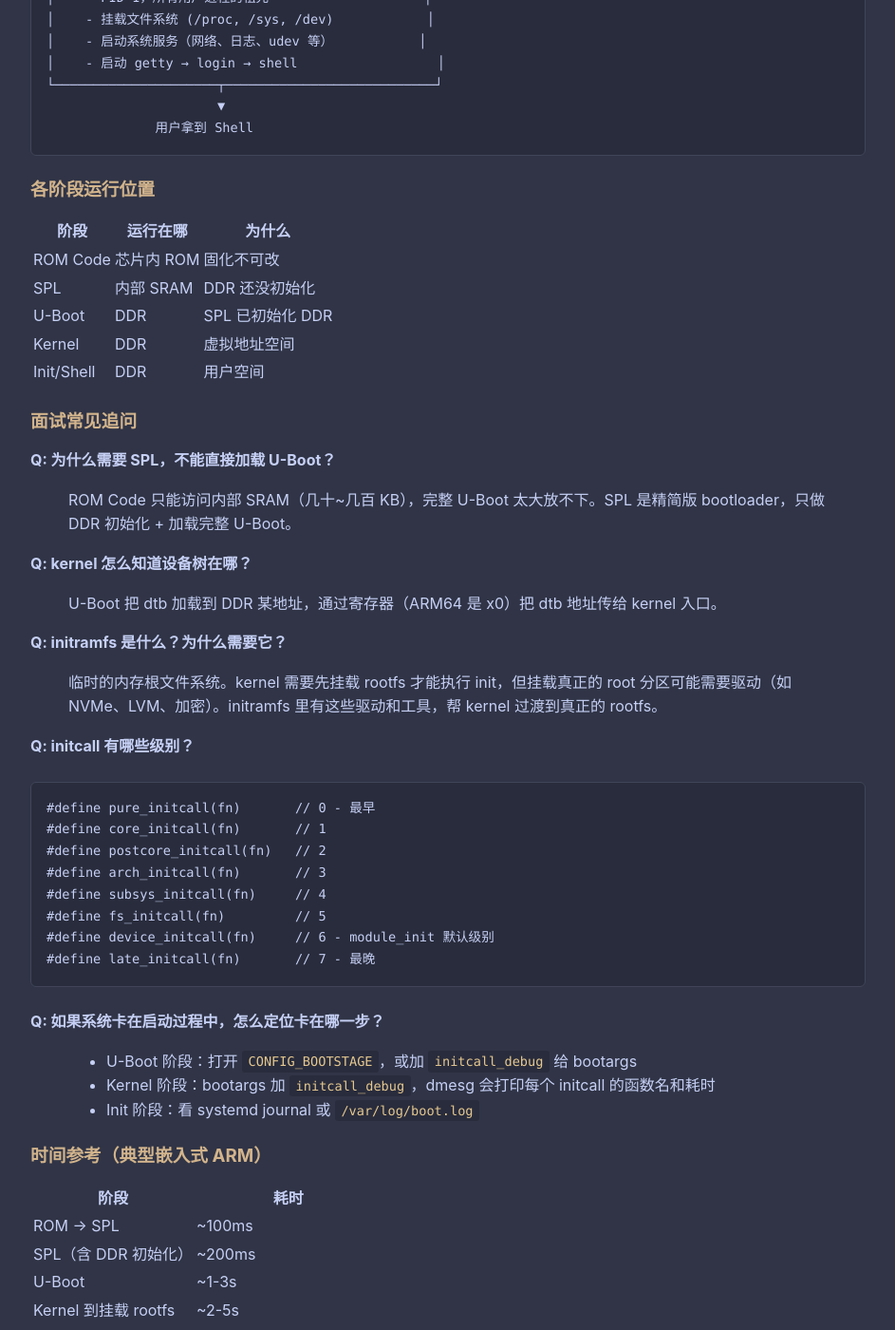
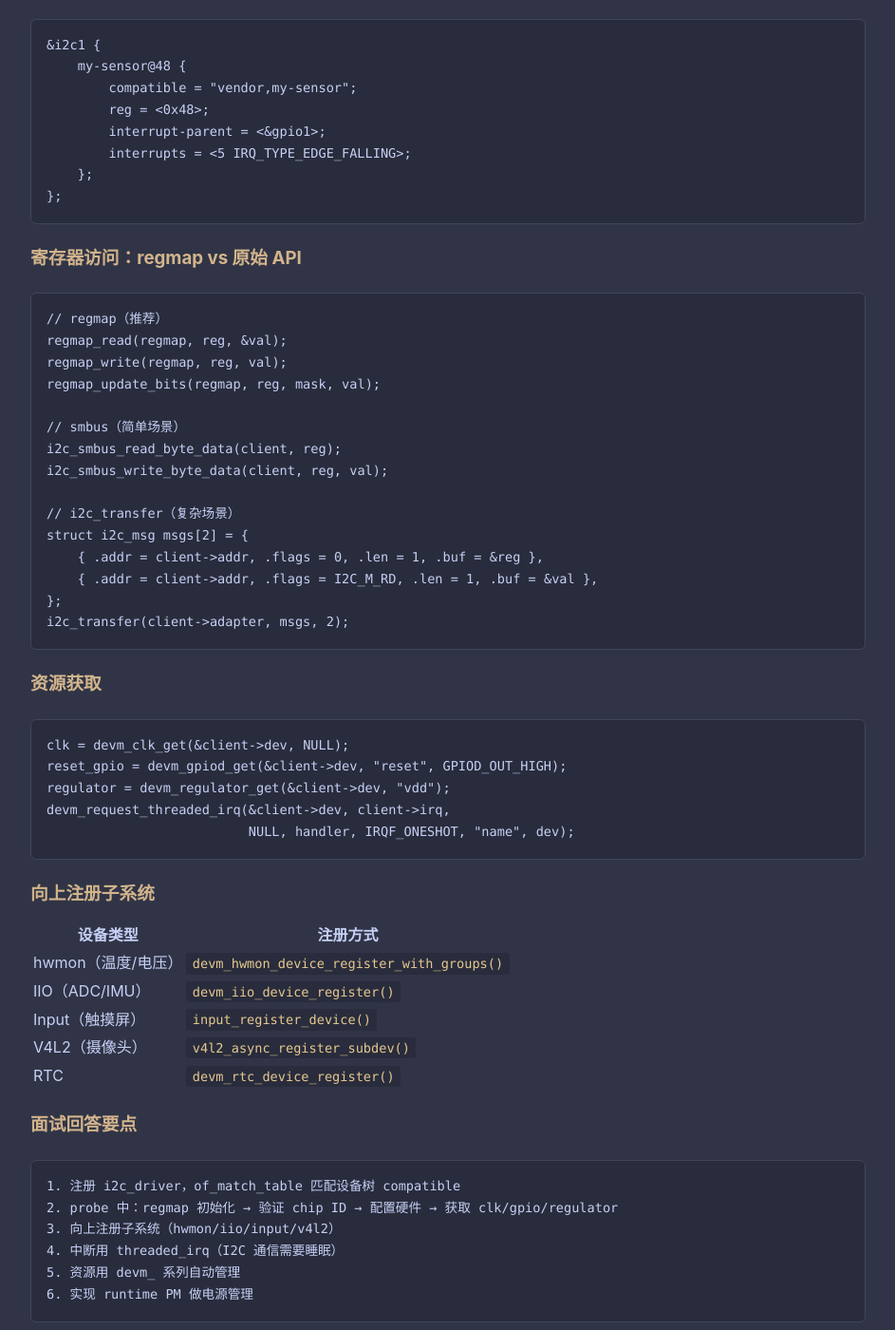
Before and after one commit to wangxiaolei12/wangxiaolei12.github.io, a Jekyll site: the page built from _posts/interview/2026-06-11-bsp-kernel-interview-guide.md, in a window 1280 px wide and 1400 px high, scrolled down 19088 px. Shown: the whole window at 95% size, without its empty margins (168-1111 px from the left). Built offline with Jekyll 4.4.1, drawn with Linux system fonts in a browser that asks for light colours; some of the changed text lies outside the part shown.

Commit message:
面试指南：添加内存排查和I2C驱动编写章节

````diff
--- a/_posts/interview/2026-06-11-bsp-kernel-interview-guide.md
+++ b/_posts/interview/2026-06-11-bsp-kernel-interview-guide.md
@@ -779,6 +779,141 @@
 
 ---
 
+---
+
+## 十四、I2C 驱动怎么写
+
+### I2C 驱动分层
+
+```
+I2C Client Driver（设备驱动：sensor、PMIC、EEPROM）← 面试问这个
+I2C Core（框架层）
+I2C Adapter Driver（控制器驱动：i2c-imx、i2c-designware）← SoC 厂商写
+```
+
+### 最小框架
+
+```c
+#include <linux/i2c.h>
+#include <linux/regmap.h>
+
+struct my_device {
+    struct regmap *regmap;
+    struct i2c_client *client;
+};
+
+static const struct regmap_config my_regmap_config = {
+    .reg_bits = 8,
+    .val_bits = 8,
+    .max_register = 0xFF,
+};
+
+static int my_probe(struct i2c_client *client)
+{
+    struct my_device *dev;
+    unsigned int chip_id;
+
+    dev = devm_kzalloc(&client->dev, sizeof(*dev), GFP_KERNEL);
+    if (!dev)
+        return -ENOMEM;
+
+    dev->regmap = devm_regmap_init_i2c(client, &my_regmap_config);
+    if (IS_ERR(dev->regmap))
+        return PTR_ERR(dev->regmap);
+
+    dev->client = client;
+    i2c_set_clientdata(client, dev);
+
+    regmap_read(dev->regmap, REG_CHIP_ID, &chip_id);
+    if (chip_id != EXPECTED_ID)
+        return -ENODEV;
+
+    regmap_write(dev->regmap, REG_CONFIG, 0x01);
+    return 0;
+}
+
+static void my_remove(struct i2c_client *client) { }
+
+static const struct of_device_id my_of_match[] = {
+    { .compatible = "vendor,my-sensor" },
+    { }
+};
+MODULE_DEVICE_TABLE(of, my_of_match);
+
+static struct i2c_driver my_driver = {
+    .driver = { .name = "my-sensor", .of_match_table = my_of_match },
+    .probe = my_probe,
+    .remove = my_remove,
+};
+module_i2c_driver(my_driver);
+```
+
+### 设备树
+
+```dts
+&i2c1 {
+    my-sensor@48 {
+        compatible = "vendor,my-sensor";
+        reg = <0x48>;
+        interrupt-parent = <&gpio1>;
+        interrupts = <5 IRQ_TYPE_EDGE_FALLING>;
+    };
+};
+```
+
+### 寄存器访问：regmap vs 原始 API
+
+```c
+// regmap（推荐）
+regmap_read(regmap, reg, &val);
+regmap_write(regmap, reg, val);
+regmap_update_bits(regmap, reg, mask, val);
+
+// smbus（简单场景）
+i2c_smbus_read_byte_data(client, reg);
+i2c_smbus_write_byte_data(client, reg, val);
+
+// i2c_transfer（复杂场景）
+struct i2c_msg msgs[2] = {
+    { .addr = client->addr, .flags = 0, .len = 1, .buf = &reg },
+    { .addr = client->addr, .flags = I2C_M_RD, .len = 1, .buf = &val },
+};
+i2c_transfer(client->adapter, msgs, 2);
+```
+
+### 资源获取
+
+```c
+clk = devm_clk_get(&client->dev, NULL);
+reset_gpio = devm_gpiod_get(&client->dev, "reset", GPIOD_OUT_HIGH);
+regulator = devm_regulator_get(&client->dev, "vdd");
+devm_request_threaded_irq(&client->dev, client->irq,
+                          NULL, handler, IRQF_ONESHOT, "name", dev);
+```
+
+### 向上注册子系统
+
+| 设备类型 | 注册方式 |
+|----------|----------|
+| hwmon（温度/电压） | `devm_hwmon_device_register_with_groups()` |
+| IIO（ADC/IMU） | `devm_iio_device_register()` |
+| Input（触摸屏） | `input_register_device()` |
+| V4L2（摄像头） | `v4l2_async_register_subdev()` |
+| RTC | `devm_rtc_device_register()` |
+
+### 面试回答要点
+
+```
+1. 注册 i2c_driver，of_match_table 匹配设备树 compatible
+2. probe 中：regmap 初始化 → 验证 chip ID → 配置硬件 → 获取 clk/gpio/regulator
+3. 向上注册子系统（hwmon/iio/input/v4l2）
+4. 中断用 threaded_irq（I2C 通信需要睡眠）
+5. 资源用 devm_ 系列自动管理
+6. 实现 runtime PM 做电源管理
+```
+
+---
+
 *BSP 岗算法一般不超过 LeetCode Medium，但 C 实现和指针操作是加分项。内核知识占面试 60-70%，算法占 20-30%。*
 
 
````
